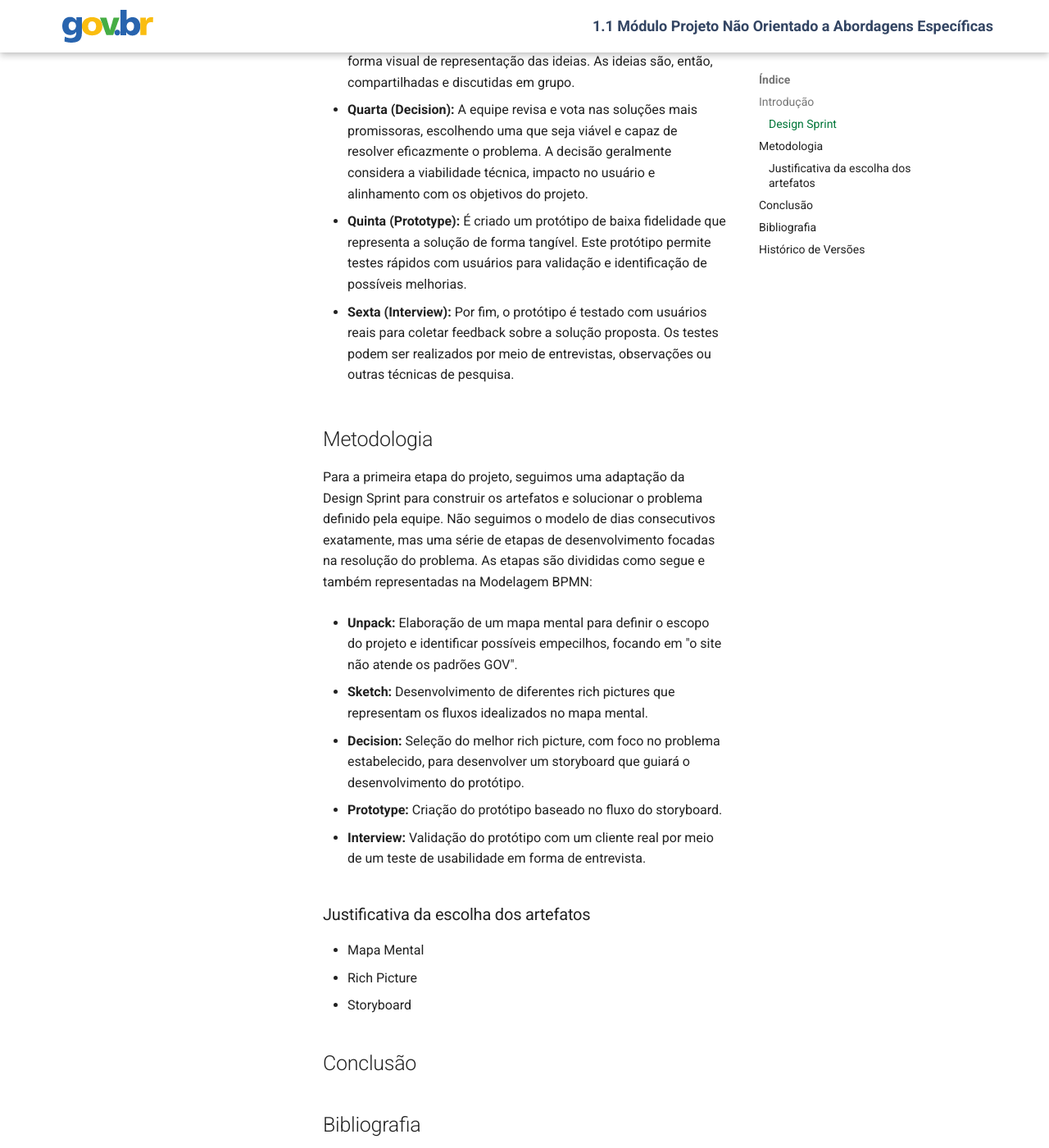
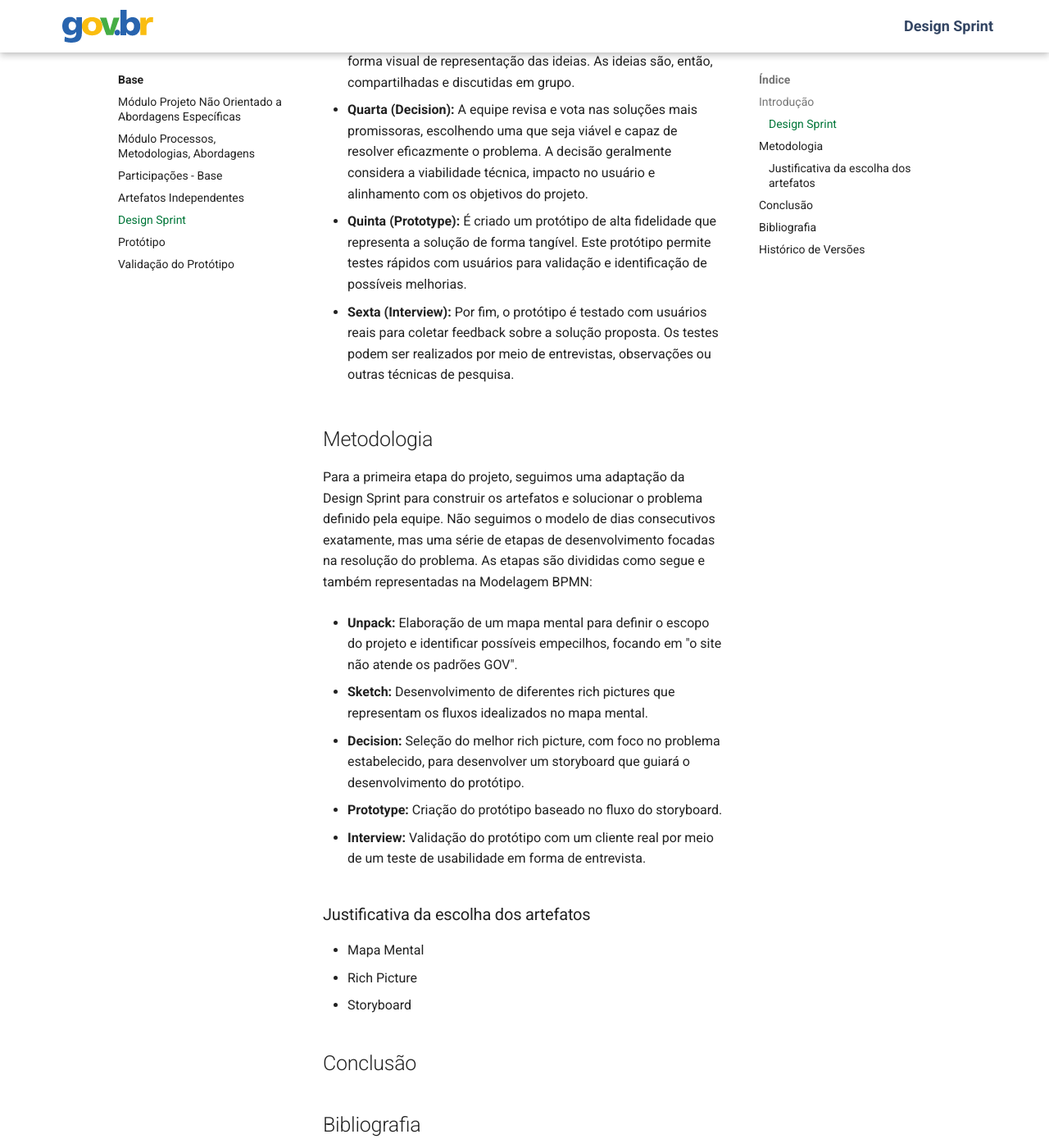
Before and after one commit to UnBArqDsw2024-1/2024.1_G3_My_gov, an MkDocs documentation site: the page built from docs/Base/1.5.DesingSprint.md, in a window 1280 px wide and 1400 px high, scrolled down 872 px. Shown: the whole window at 82% size. Built offline with MkDocs 1.6.1 and Material for MkDocs 9.7.7, drawn with Linux system fonts in a browser that asks for light colours; some of the changed text lies outside the part shown.

Commit message:
Ajustando os arquivos no .yml

```diff
--- a/docs/Base/1.5.DesingSprint.md
+++ b/docs/Base/1.5.DesingSprint.md
@@ -14,7 +14,7 @@ O Design Sprint é uma metodologia de trabalho desenvolvida pela Google Ventures
 
 - **Quarta (Decision):** A equipe revisa e vota nas soluções mais promissoras, escolhendo uma que seja viável e capaz de resolver eficazmente o problema. A decisão geralmente considera a viabilidade técnica, impacto no usuário e alinhamento com os objetivos do projeto.
 
-- **Quinta (Prototype):** É criado um protótipo de baixa fidelidade que representa a solução de forma tangível. Este protótipo permite testes rápidos com usuários para validação e identificação de possíveis melhorias.
+- **Quinta (Prototype):** É criado um protótipo de alta fidelidade que representa a solução de forma tangível. Este protótipo permite testes rápidos com usuários para validação e identificação de possíveis melhorias.
 
 - **Sexta (Interview):** Por fim, o protótipo é testado com usuários reais para coletar feedback sobre a solução proposta. Os testes podem ser realizados por meio de entrevistas, observações ou outras técnicas de pesquisa.
 
--- a/mkdocs.yml
+++ b/mkdocs.yml
@@ -48,6 +48,9 @@ nav:
     - Módulo Processos, Metodologias, Abordagens: Base/1.2.ProcessosMetodologiasAbordagens.md
     - Participações - Base: Base/1.3.ParticipacoesBase.md
     - Artefatos Independentes: Base/1.4.ArtefatosIndependentes.md
+    - Design Sprint: Base/1.5.DesingSprint.md
+    - Protótipo: Base/prototipo.md
+    - Validação do Protótipo: Base/validacao.md
   - Modelagem:
     - Modelagem/index.md
     - Módulo Projeto Orientado a Abordagens Tradicionais: Modelagem/2.1.ModelagemTradicional.md
```
Also changed, not shown: other parts of docs/Base/1.5.DesingSprint.md (+1 -1 lines), docs/Base/prototipo.md (+7 -8 lines), docs/Base/validacao.md (+1 -1 lines).
